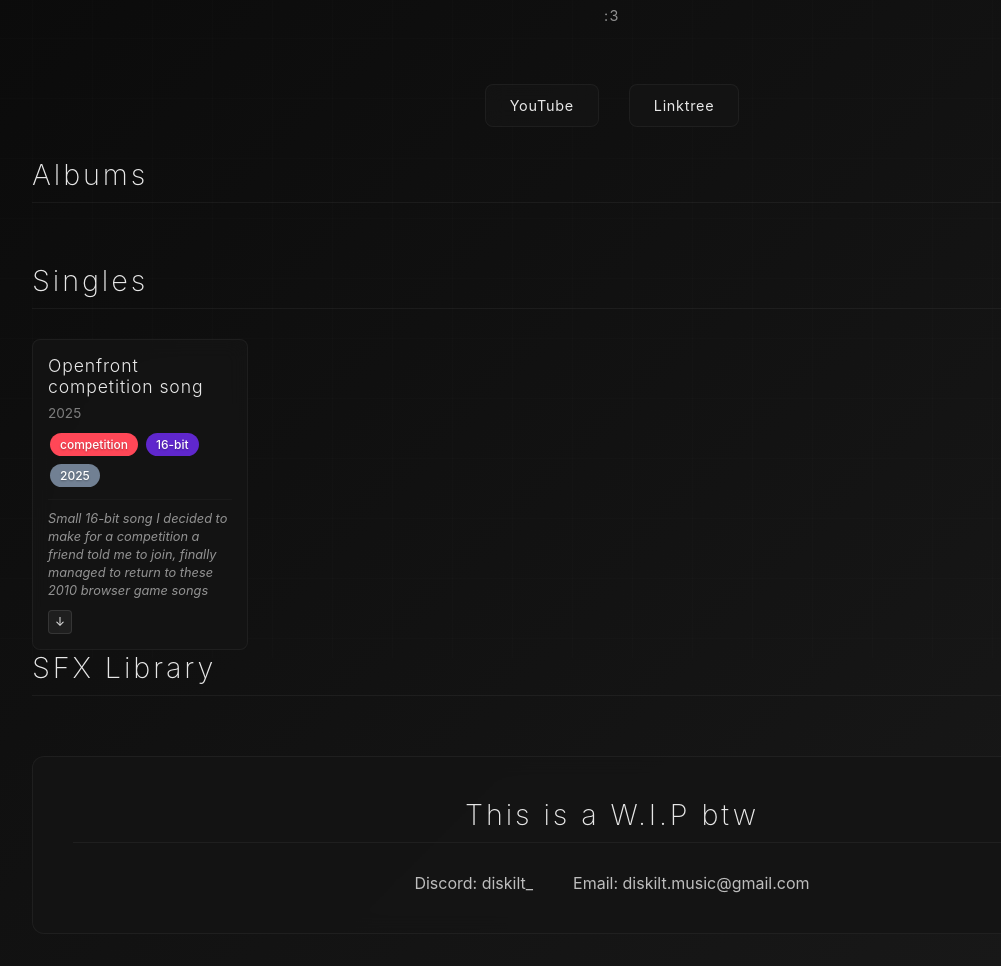
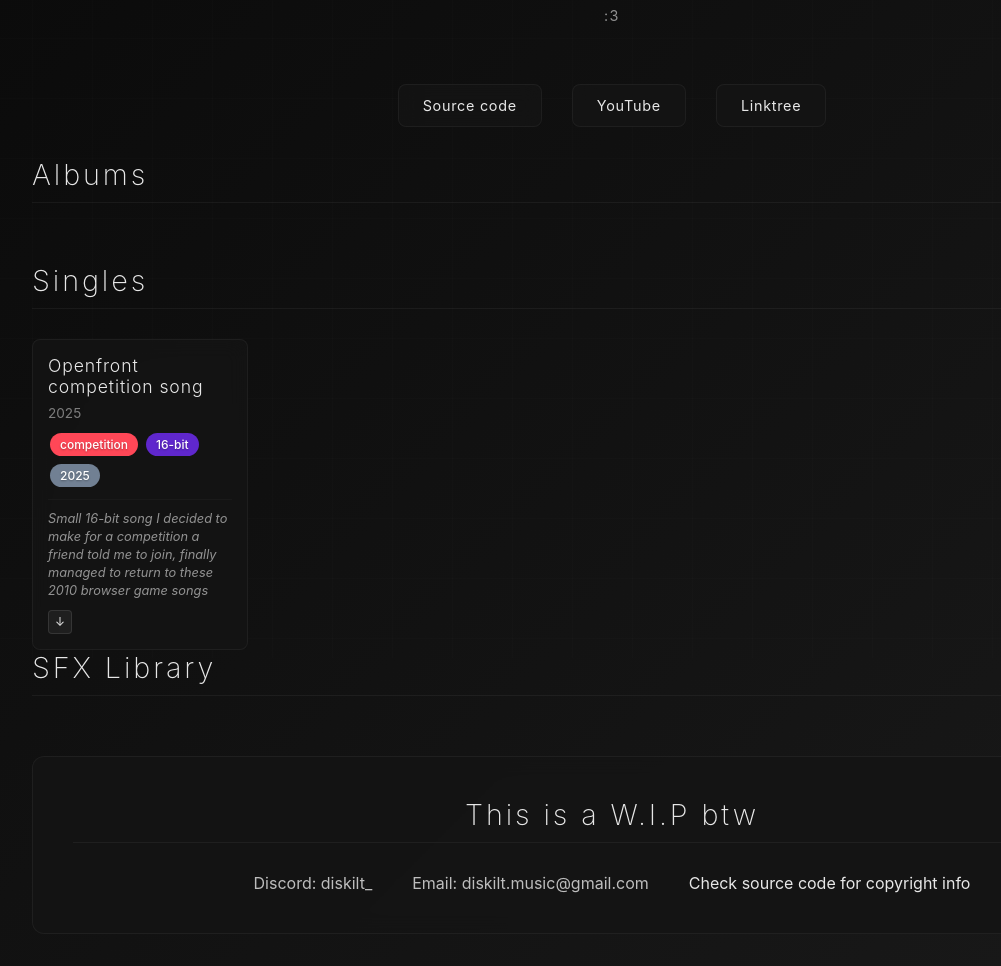
Before and after one commit to diskilt/Music-site, a plain HTML site: page index.html in a window 1280 px wide. Shown: the part 142-1108 px from the top of the page, without its empty margins (28-1029 px from the left). Drawn offline with Linux system fonts and the light colour scheme.

Commit message:
Update index.html
added access to copyright info/github page for this site to be accessed by the site.

```diff
--- a/index.html
+++ b/index.html
@@ -615,7 +615,7 @@
         </div>
 
         <div class="socials-main">
-            <a href="https://soundcloud.com/" class="social-link hidden" id="soundcloud-main">SoundCloud</a>
+            <a href="https://github.com/diskilt/Music-site/" class="social-link" id="github-main">Source code</a>
             <a href="https://www.youtube.com/@diskilt_musicandsfx" class="social-link" id="youtube-main">YouTube</a>
             <a href="https://open.spotify.com/artist/" class="social-link hidden" id="spotify-main">Spotify</a>
             <a href="https://linktr.ee/Diskilt_" class="social-link" id="linktree-main">Linktree</a>
@@ -793,6 +793,7 @@
             <div class="contact-info">
                 <div class="contact-item">Discord: diskilt_</div>
                 <div class="contact-item">Email: diskilt.music@gmail.com</div>
+                <div class="contact item">Check source code for copyright info</div>
             </div>
         </div>
     </div>
```
